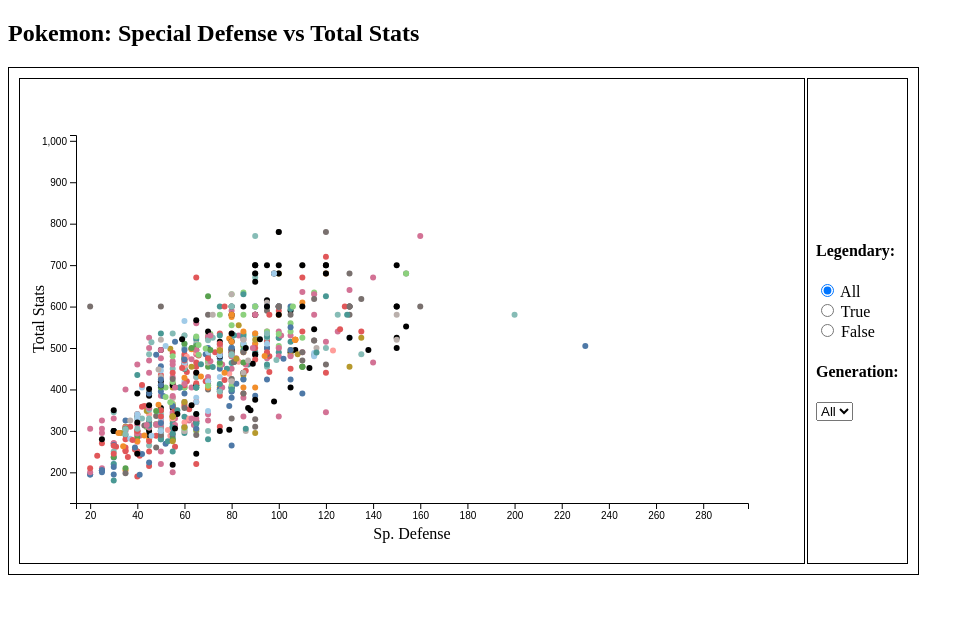
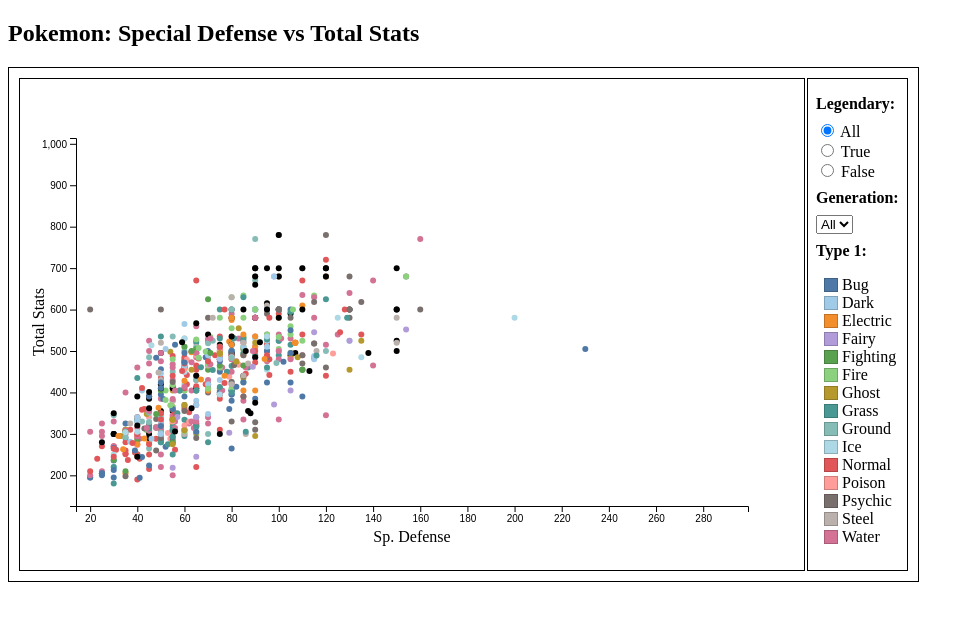
Before and after one commit to piercecave/info474_midterm_piercecave, a plain HTML site: page index.html in a window 1280 px wide. Shown: the whole page, without its empty margins (0-974 px from the left). Drawn offline with nearby package versions, Linux system fonts and the light colour scheme.

```diff
--- a/index.html
+++ b/index.html
@@ -16,6 +16,19 @@
         td {
             border: 1px solid black;
             padding: 8px;
+        }
+
+        .color-box {
+            float: left;
+            width: 12px;
+            height: 12px;
+            border: 1px solid rgba(0, 0, 0, .2);
+            margin-right: .25rem;
+            margin-top: 2px;
+        }
+
+        h4 {
+            margin: .5rem 0;
         }
     </style>
 </head>
@@ -42,6 +55,9 @@
                     <option value="5">5</option>
                     <option value="6">6</option>
                 </select>
+                <h4>Type 1:</h4>
+                <ul id="type1Legend" style="list-style-type:none; padding-left: .5rem;">
+                </ul>
             </td>
         </tr>
     </table>
--- a/src.js
+++ b/src.js
@@ -8,7 +8,7 @@ const colors = {
 
     "Electric": "#F28E2B",
 
-    "Fairy": "#FFBE&D",
+    "Fairy": "#b19cd9",
 
     "Fighting": "#59A14F",
 
@@ -20,7 +20,7 @@ const colors = {
 
     "Ground": "#86BCB6",
 
-    "Ice": "#86BCB6",
+    "Ice": "#add8e6",
 
     "Normal": "#E15759",
 
@@ -31,16 +31,6 @@ const colors = {
     "Steel": "#BAB0AC",
 
     "Water": "#D37295"
-
-}
-
-const LEGENDARY_LEGEND = {
-
-    "All": "All",
-
-    "True": "True",
-
-    "False": "False"
 
 }
 
@@ -76,6 +66,8 @@ const plotData = (data) => {
     const pokemonPlot = plotPoints(svg, data, x, y, tooltip);
 
     setFilterListeners(svg, data, pokemonPlot, x, y, tooltip);
+
+    createLegend();
 }
 
 // Uses d3 to create the svg element
@@ -87,6 +79,25 @@ const createSVG = (width, height, marginLeft, marginRight, marginTop, marginBott
         .append("g")
         .attr("transform",
             "translate(" + marginLeft + "," + marginTop + ")");
+}
+
+// Creates Type1 Legend
+const createLegend = () => {
+    const ul = document.getElementById("type1Legend");
+    const entries = Object.entries(colors);
+    for (const [type, color] of entries) {
+        var li = document.createElement("li");
+
+        var colorBox = document.createElement("div");
+        colorBox.classList.add("color-box");
+        colorBox.style.background = color;
+        li.appendChild(colorBox);
+
+        var textnode = document.createTextNode(type);
+        li.appendChild(textnode);
+
+        ul.appendChild(li);
+    }
 }
 
 // Creates an x scale, appends an axis to our svg element, and labels the axis
```
